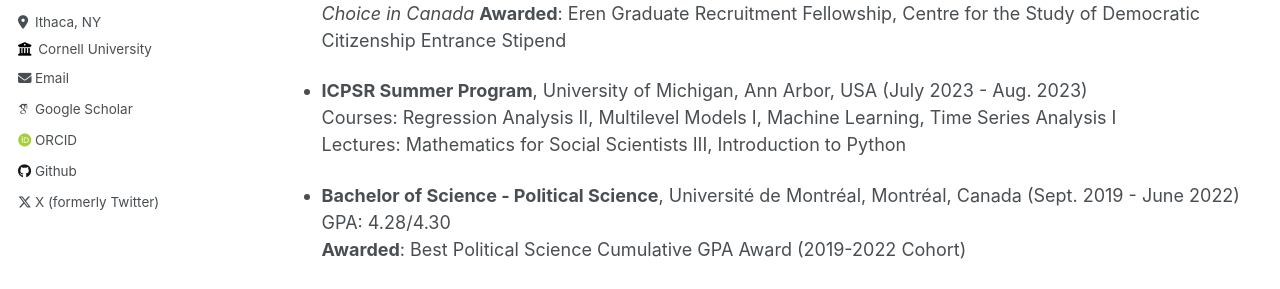
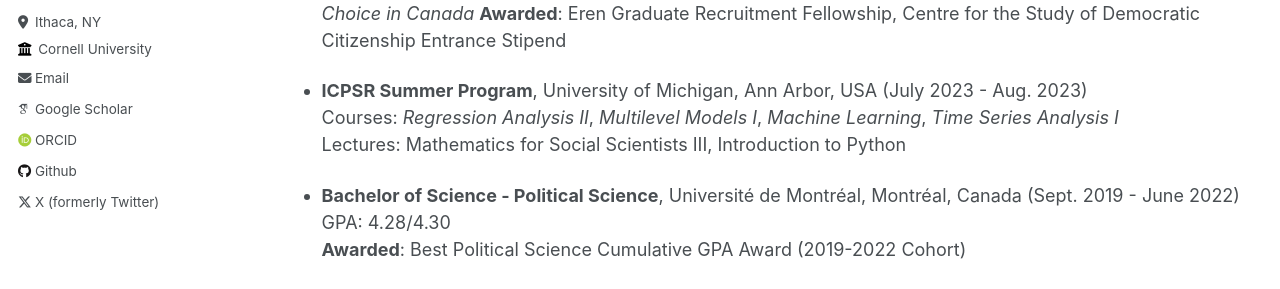
Before and after one commit to ThomasGareau/thomasgareau, a Jekyll site: the page built from _pages/cv.md, in a window 1280 px wide and 900 px high. Shown: the part 433-722 px from the top of the window. Built offline with Jekyll 4.4.1, drawn with Linux system fonts in a browser that asks for light colours; some web fonts are replaced.

Commit message:
update CV

```diff
--- a/_pages/cv.md
+++ b/_pages/cv.md
@@ -23,7 +23,7 @@ You can find a PDF version of my CV [here](http://thomasgp.com/files/GareauPaque
   **Awarded**: Eren Graduate Recruitment Fellowship, Centre for the Study of Democratic Citizenship Entrance Stipend
 
 * **ICPSR Summer Program**, University of Michigan, Ann Arbor, USA (July 2023 - Aug. 2023)
-  Courses: Regression Analysis II, Multilevel Models I, Machine Learning, Time Series Analysis I
+  Courses: *Regression Analysis II*, *Multilevel Models I*, *Machine Learning*, *Time Series Analysis I*
   Lectures: Mathematics for Social Scientists III, Introduction to Python
 
 * **Bachelor of Science - Political Science**, Université de Montréal, Montréal, Canada (Sept. 2019 - June 2022)
```
